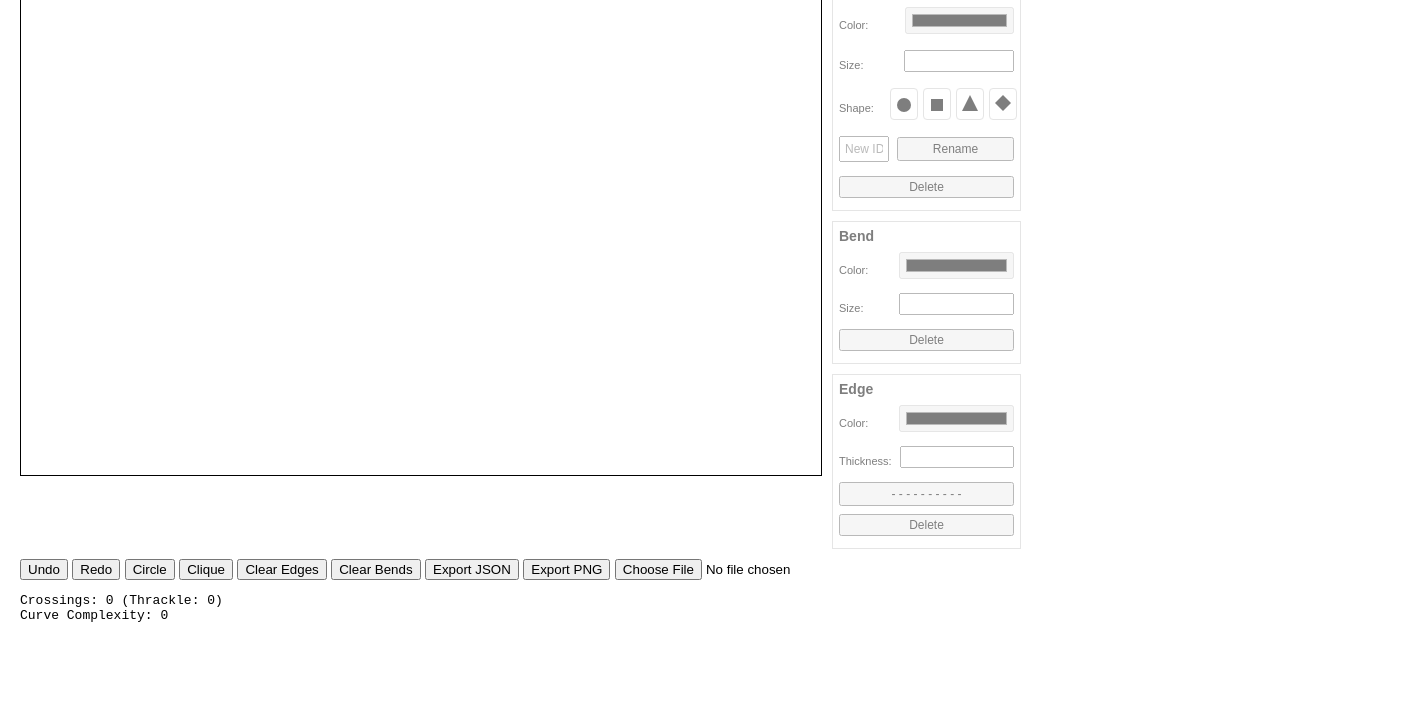
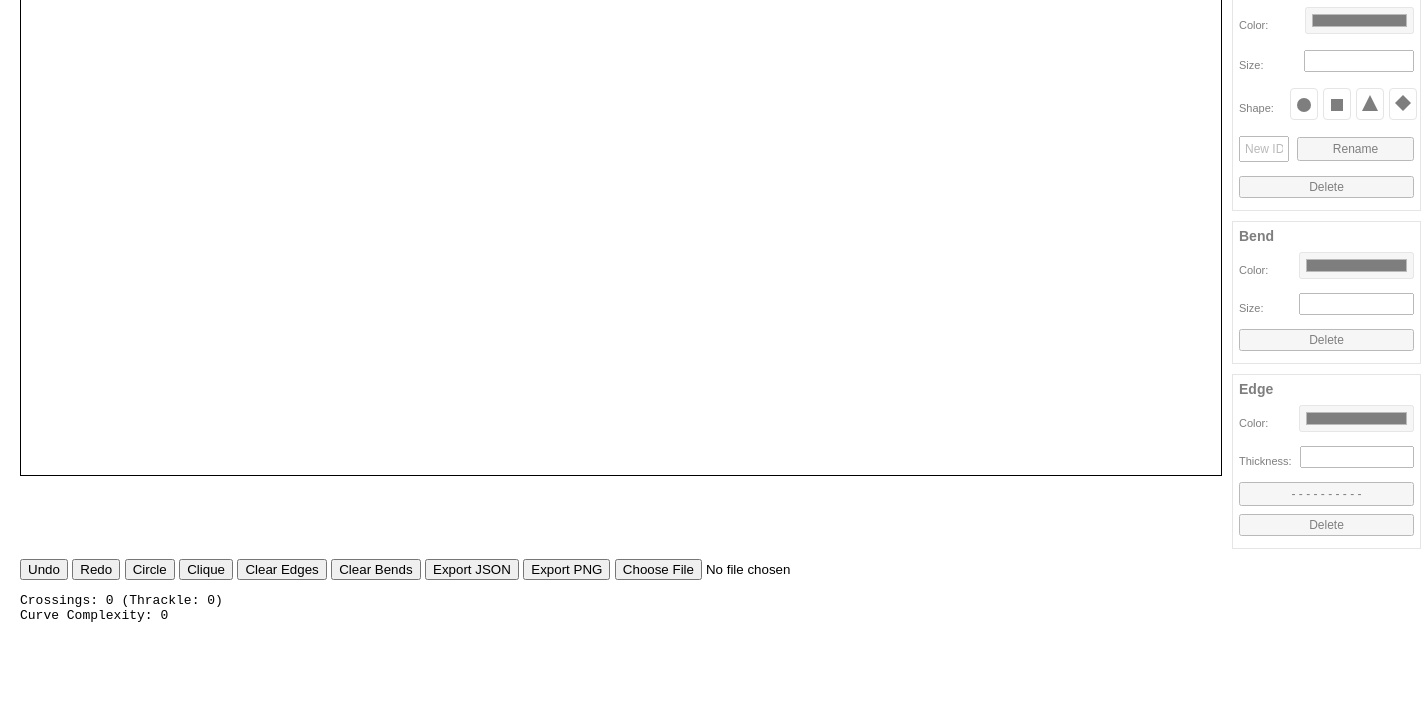
Before and after one commit to MarioAvraamidis/Graph-Editor, a website with bundled scripts: page index.html in a window 1280 px wide. Shown: the part 91-800 px from the top of the page, 1421 px wide, since content can reach past the window. Built offline with nearby package versions, Linux system fonts and the light colour scheme.

Commit message:
canvas size

```diff
--- a/index.html
+++ b/index.html
@@ -29,7 +29,7 @@
     <div class="main-container">
 
 
-        <canvas id="graphCanvas" width="800" height="500" style="border:1px solid #000;"></canvas>
+        <canvas id="graphCanvas" width="1200" height="500" style="border:1px solid #000;"></canvas>
 
         <div class="palette-container">
             <!--  <input type="text" id="vertexIdInput" placeholder="Vertex ID" />
```
